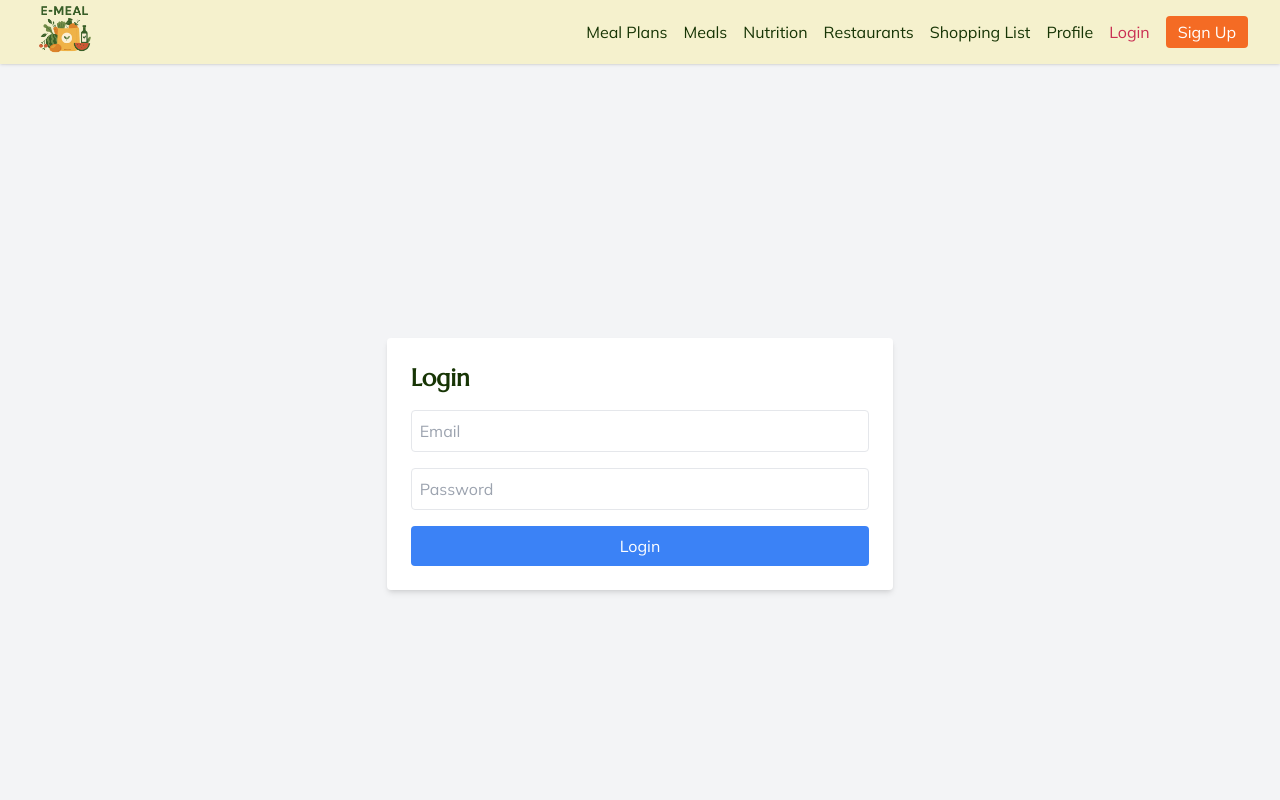
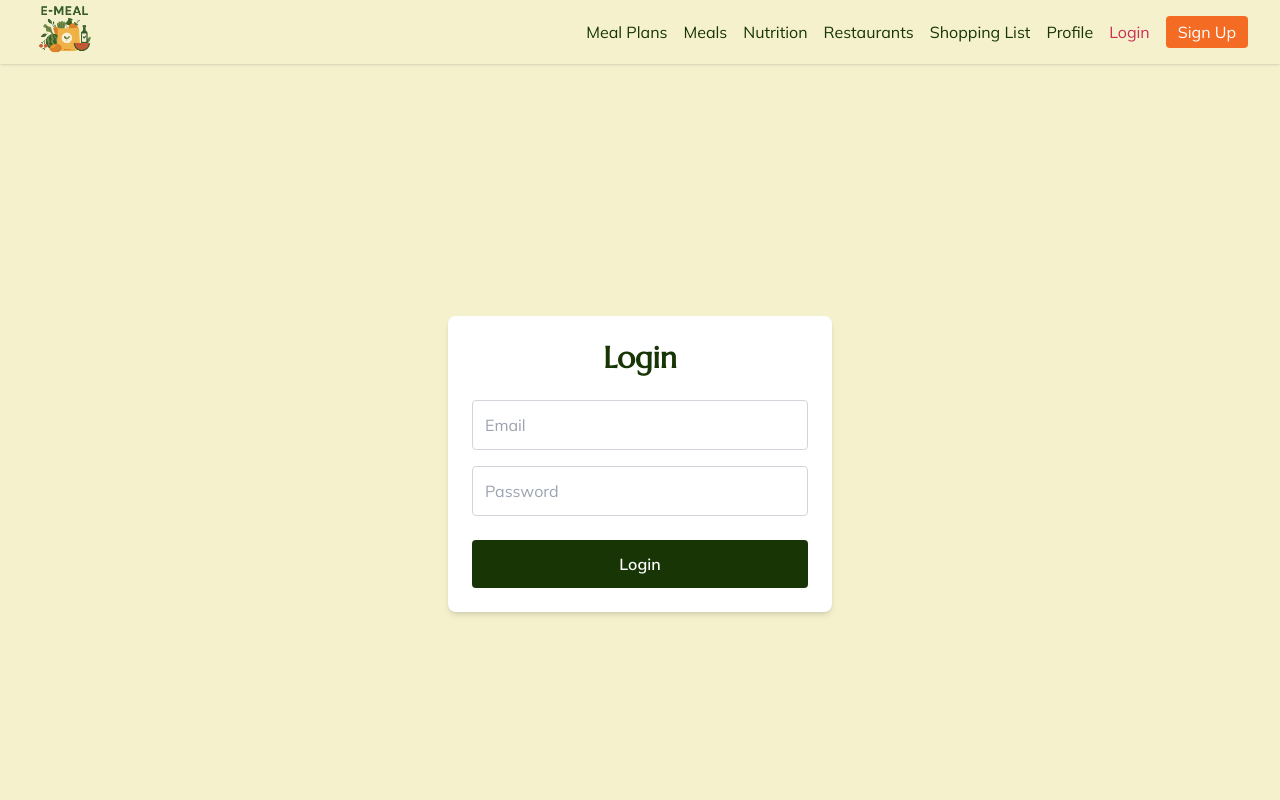
Before and after one commit to SDSU-CompE-561-Spring-2025/diet-planner-macros-tracking, a Next.js app in the folder frontend/: page /login in a window 1280 px wide. Shown: the top 800 px of the page. Built offline with nearby package versions, Linux system fonts and the light colour scheme.

Commit message:
Style Login and SignUp pages to match site theme

```diff
--- a/frontend/pages/login.jsx
+++ b/frontend/pages/login.jsx
@@ -19,26 +19,29 @@ export default function Login() {
   };
 
   return (
-    <div className="flex items-center justify-center h-screen bg-gray-100">
-      <form onSubmit={handleLogin} className="p-6 bg-white shadow-md rounded">
-        <h1 className="text-2xl font-bold mb-4">Login</h1>
+    <div className="flex flex-col items-center justify-center min-h-screen bg-ivory px-4">
+      <form
+        onSubmit={handleLogin}
+        className="w-full max-w-sm p-6 bg-white shadow-md rounded-lg"
+      >
+        <h1 className="text-3xl font-extrabold text-forest mb-6 text-center">Login</h1>
         <input
           type="email"
           placeholder="Email"
           value={email}
           onChange={(e) => setEmail(e.target.value)}
-          className="w-full p-2 mb-4 border rounded"
+          className="w-full p-3 mb-4 border border-gray-300 rounded focus:outline-none focus:ring-2 focus:ring-forest"
         />
         <input
           type="password"
           placeholder="Password"
           value={password}
           onChange={(e) => setPassword(e.target.value)}
-          className="w-full p-2 mb-4 border rounded"
+          className="w-full p-3 mb-6 border border-gray-300 rounded focus:outline-none focus:ring-2 focus:ring-forest"
         />
         <button
           type="submit"
-          className="w-full bg-blue-500 text-white p-2 rounded"
+          className="w-full bg-forest text-white font-semibold py-3 rounded hover:bg-green-700 transition"
         >
           Login
         </button>
--- a/frontend/pages/sign_up.jsx
+++ b/frontend/pages/sign_up.jsx
@@ -19,33 +19,36 @@ export default function SignUp() {
   };
 
   return (
-    <div className="flex items-center justify-center h-screen bg-gray-100">
-      <form onSubmit={handleSignUp} className="p-6 bg-white shadow-md rounded">
-        <h1 className="text-2xl font-bold mb-4">Sign Up</h1>
+    <div className="flex flex-col items-center justify-center min-h-screen bg-ivory px-4">
+      <form
+        onSubmit={handleSignUp}
+        className="w-full max-w-sm p-6 bg-white shadow-md rounded-lg"
+      >
+        <h1 className="text-3xl font-extrabold text-forest mb-6 text-center">Sign Up</h1>
         <input
           type="text"
           placeholder="Name"
           value={name}
           onChange={(e) => setName(e.target.value)}
-          className="w-full p-2 mb-4 border rounded"
+          className="w-full p-3 mb-4 border border-gray-300 rounded focus:outline-none focus:ring-2 focus:ring-forest"
         />
         <input
           type="email"
           placeholder="Email"
           value={email}
           onChange={(e) => setEmail(e.target.value)}
-          className="w-full p-2 mb-4 border rounded"
+          className="w-full p-3 mb-4 border border-gray-300 rounded focus:outline-none focus:ring-2 focus:ring-forest"
         />
         <input
           type="password"
           placeholder="Password"
           value={password}
           onChange={(e) => setPassword(e.target.value)}
-          className="w-full p-2 mb-4 border rounded"
+          className="w-full p-3 mb-6 border border-gray-300 rounded focus:outline-none focus:ring-2 focus:ring-forest"
         />
         <button
           type="submit"
-          className="w-full bg-green-500 text-white p-2 rounded"
+          className="w-full bg-forest text-white font-semibold py-3 rounded hover:bg-green-700 transition"
         >
           Sign Up
         </button>
```
